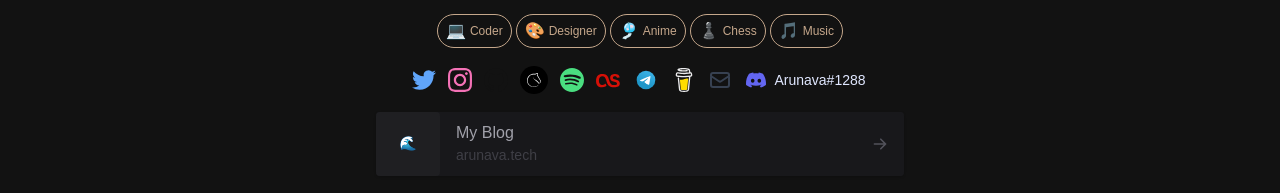
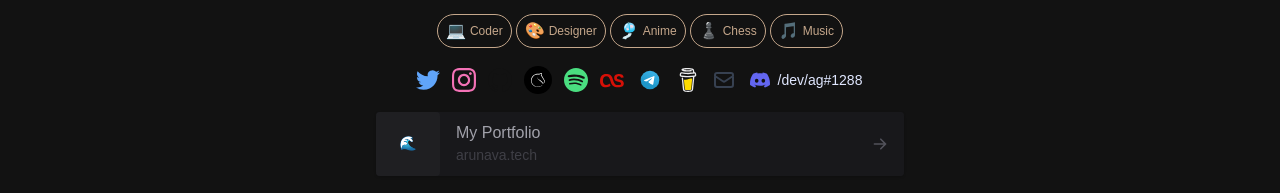
Before and after one commit to vimfn/links, a Next.js app: page / in a window 1280 px wide. Shown: the part 371-564 px from the top of the page. Built offline with nearby package versions, Linux system fonts and the light colour scheme; no server answers.

Commit message:
update links

```diff
--- a/pages/index.tsx
+++ b/pages/index.tsx
@@ -6,17 +6,17 @@ const name = "Arunava Ghosh";
 const belowLink = "hi.arunava.tech 👋🏻"
 const bio = "frontend & design | nextjs, typescript"
 
-const twitter = "https://twitter.com/ag_arunava";
-const instagram = "https://instagram.com/ag_arunava";
+const twitter = "https://twitter.com/agcodess";
+const instagram = "https://instagram.com/agcodess";
 const github = "https://github.com/its-ag";
 const lichess = "https://arunava.tech/lichess";
 const spotify = "https://arunava.tech/spotify";
 const lastfm = "https://www.last.fm/user/arunava_";
-const telegram = "https://telegram.me/ag_arunava";
+const telegram = "https://telegram.me/agcodes";
 const BuyMeACoffee = "https://www.buymeacoffee.com/arunava";
 const mail = "mailto:itsag0024@gmail.com";
 const discord = "https://discord.com/user/968448572641124352";
-const discordTag = "Arunava#1288";
+const discordTag = "/dev/ag#1288";
 
 function myFunction() {
   var x = document.getElementById("snackbar");
@@ -375,10 +375,10 @@ export default function Home() {
                                   </div>
                                   <div className="mx-4 flex flex-col">
                                     <span
-                                      title="My Blog"
+                                      title="My Portfolio"
                                       className="text-ellipsis text-[16px] text-zinc-400"
                                     >
-                                      My Blog
+                                      My Portfolio
                                     </span>
                                     <span
                                       title="https://arunava.tech"
```
